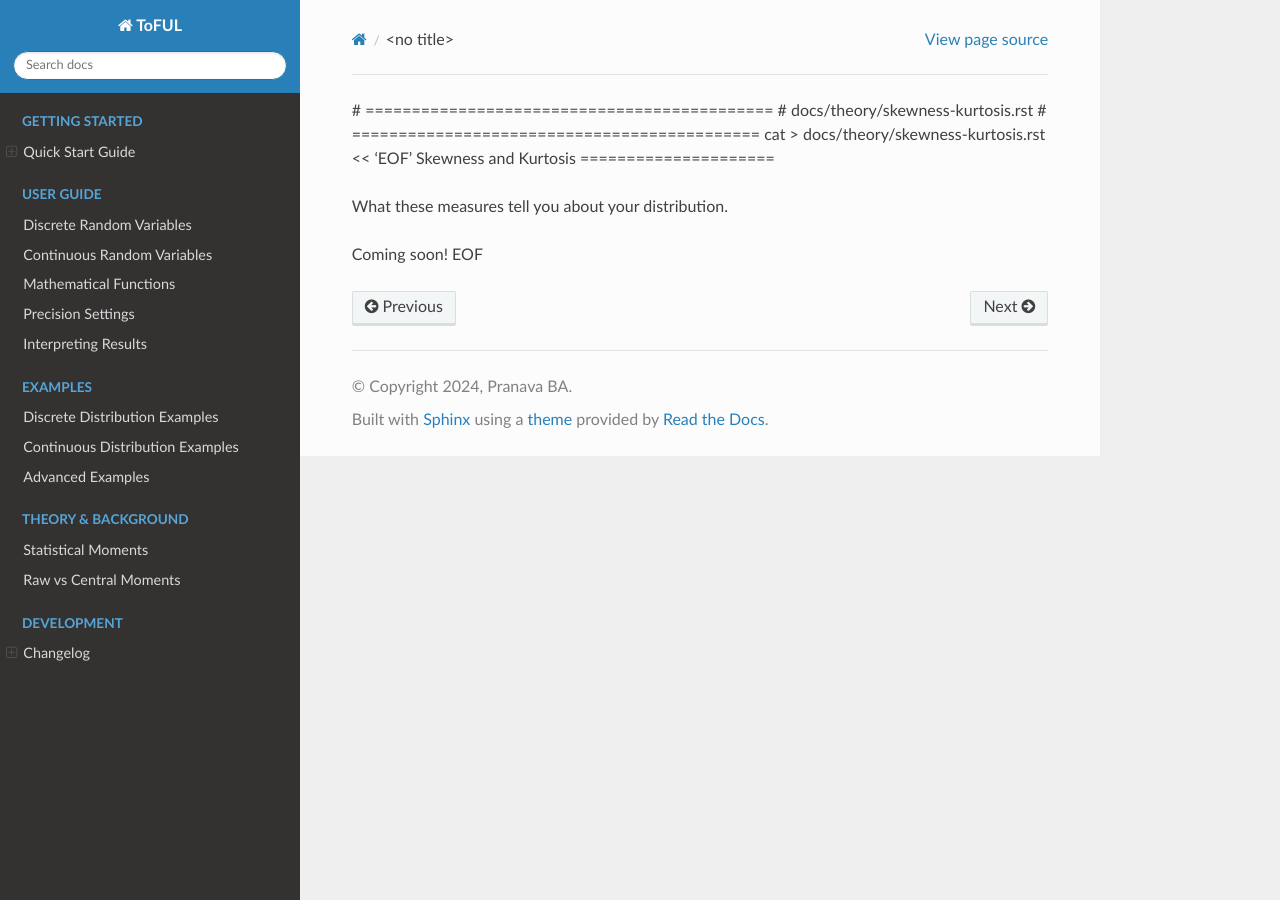
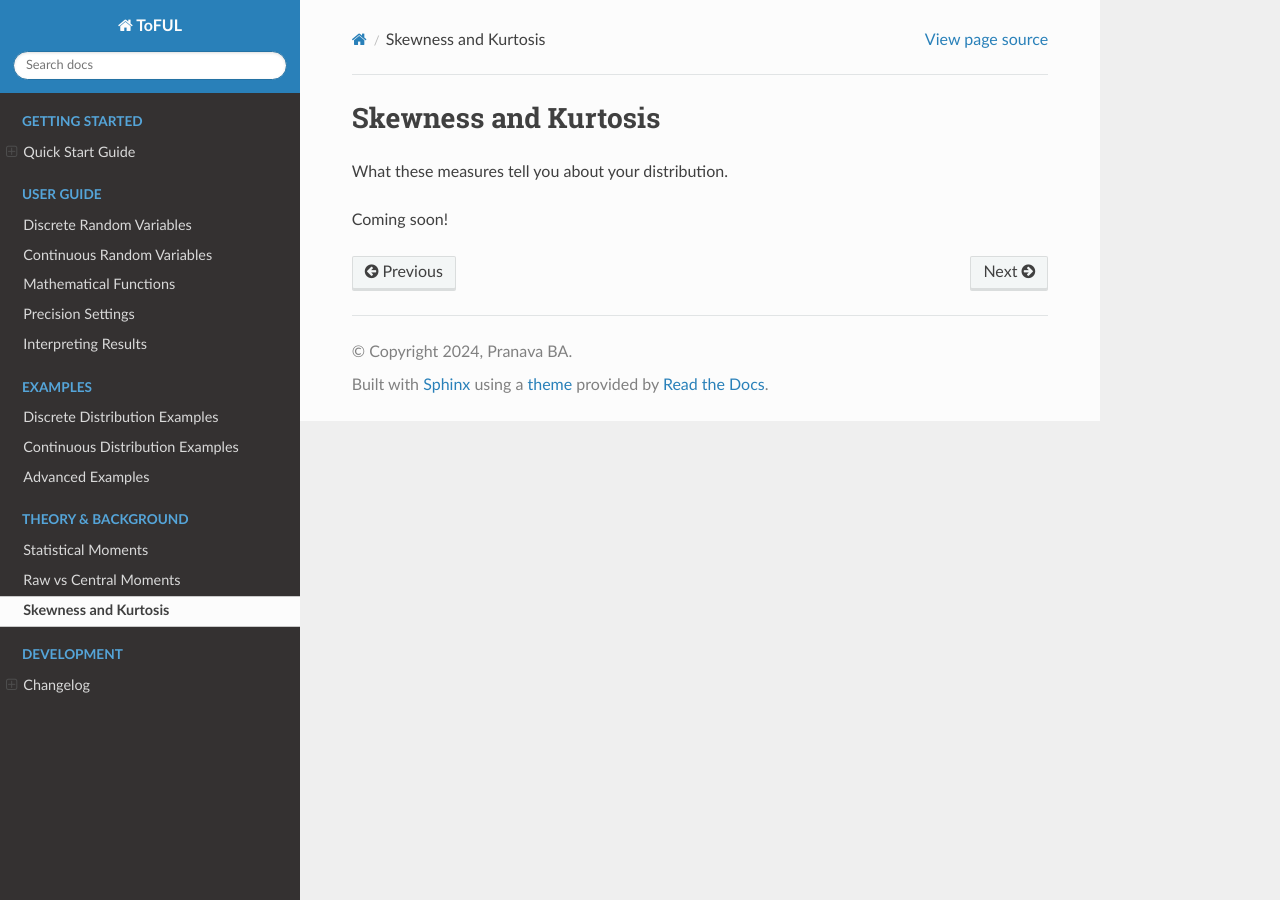
Before and after one commit to pranava-ba/ToFUL, a Sphinx documentation site: the page built from docs/theory/skewness-kurtosis.rst, in a window 1280 px wide. Built offline with Sphinx 7.4.7 and the Read the Docs theme 3.1.0, drawn with Linux system fonts in a browser that asks for light colours; pages that are not in the unit, such as notebooks, are missing from menus.

Commit message:
Update skewness-kurtosis.rst

```diff
--- a/docs/theory/skewness-kurtosis.rst
+++ b/docs/theory/skewness-kurtosis.rst
@@ -1,11 +1,6 @@
-# ============================================
-# docs/theory/skewness-kurtosis.rst
-# ============================================
-cat > docs/theory/skewness-kurtosis.rst << 'EOF'
 Skewness and Kurtosis
 =====================
 
 What these measures tell you about your distribution.
 
 Coming soon!
-EOF
```
